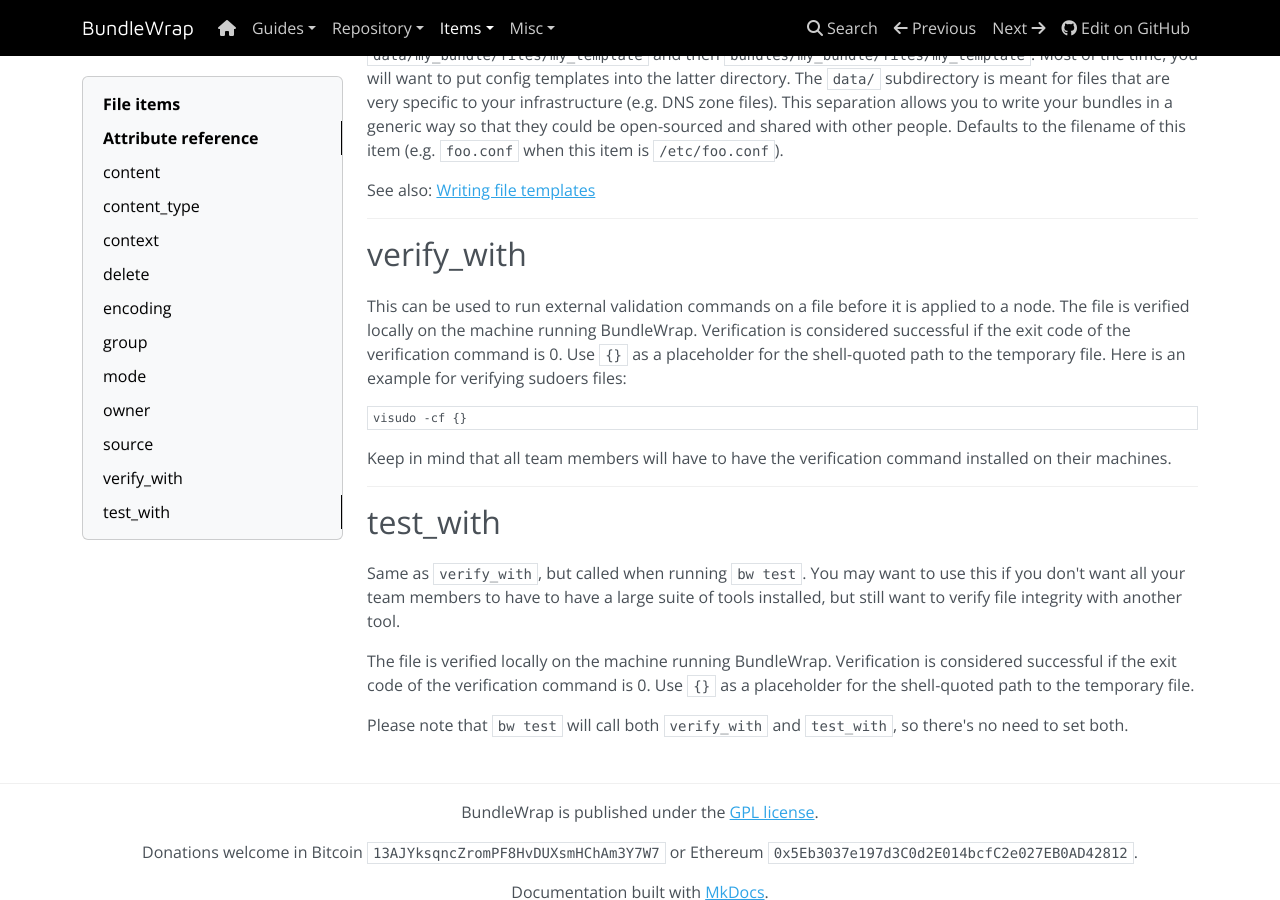
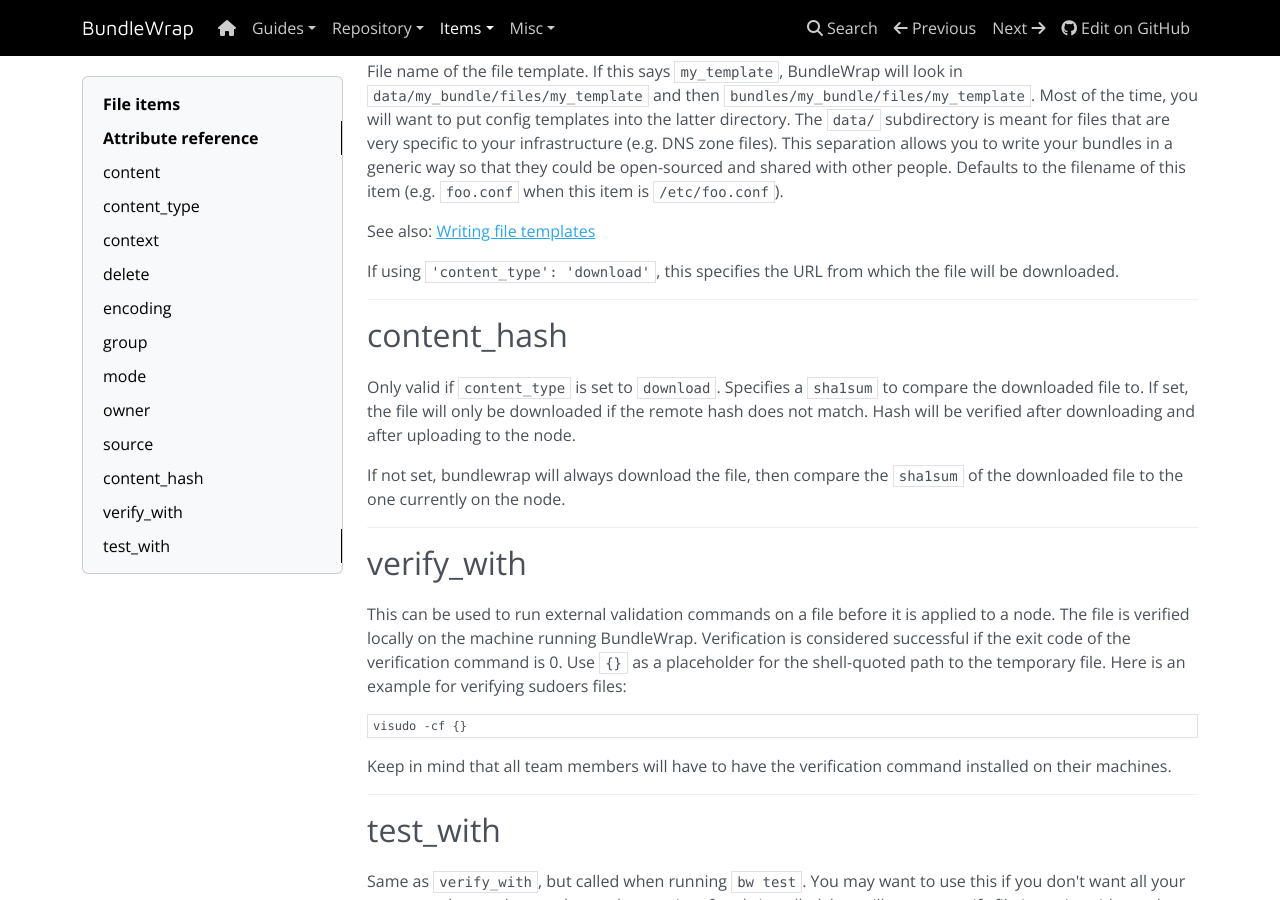
Before and after one commit to bundlewrap/bundlewrap, an MkDocs documentation site: the page built from docs/content/items/file.md, in a window 1280 px wide and 900 px high, scrolled down 2058 px. Built offline with MkDocs 1.6.1, drawn with Linux system fonts in a browser that asks for light colours; nearby versions of some CDN libraries; some of the changed text lies outside the part shown.

Commit message:
items/file: add content_type download to docs

```diff
--- a/docs/content/items/file.md
+++ b/docs/content/items/file.md
@@ -39,6 +39,7 @@
 <tr><td><code>jinja2</code></td><td>content is interpreted by the Jinja2 template engine</td></tr>
 <tr><td><code>mako</code></td><td>content is interpreted by the Mako template engine</td></tr>
 <tr><td><code>text</code> (default)</td><td>will be read and diffed as UTF-8, but offers no template logic</td></tr>
+<tr><td><code>download</code></td><td>File will be downloaded from the URL specified in <code>source</code></td></tr>
 </table>
 
 <hr>
@@ -85,6 +86,16 @@
 
 See also: [Writing file templates](../guide/item_file_templates.md)
 
+If using `'content_type': 'download'`, this specifies the URL from which the file will be downloaded.
+
+<hr>
+
+## content_hash
+
+Only valid if `content_type` is set to `download`. Specifies a `sha1sum` to compare the downloaded file to. If set, the file will only be downloaded if the remote hash does not match. Hash will be verified after downloading and after uploading to the node.
+
+If not set, bundlewrap will always download the file, then compare the `sha1sum` of the downloaded file to the one currently on the node.
+
 <hr>
 
 ## verify_with
```
